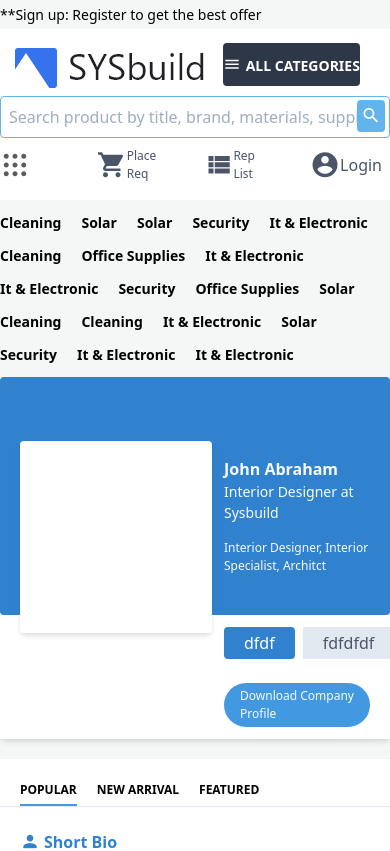
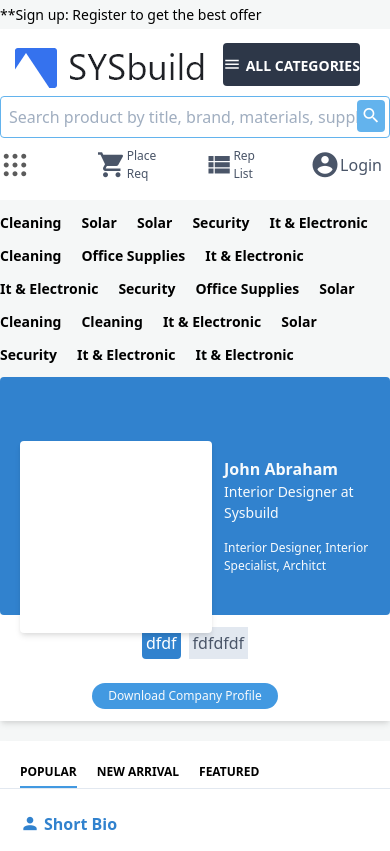
Before and after one commit to allImran/vue-tail-shop, a Vue app: page /profile in a window 390 px wide. Shown: the top 851 px of the page. Built offline with nearby package versions, Linux system fonts and the light colour scheme.

Commit message:
profile responsive modified

```diff
--- a/src/components/molecule/profile/PhotoAndDes.vue
+++ b/src/components/molecule/profile/PhotoAndDes.vue
@@ -10,22 +10,22 @@
 
     <div class="bg-white">
       <div class="h-48 w-48 p-1 bg-white shadow-md absolute ml-5 top-0 mt-16 rounded"></div>
-            <div class="ml-56 flex justify-between items-center py-3">
+      <div class="ml-0 sm:ml-56 flex justify-center sm:justify-between items-center py-3">
 
         <div class="flex">
-                    <button class="focus:outline-none px-5 mr-2 text-white py-1 rounded bg-blue-600">dfdf</button>
-                    <button class="focus:outline-none px-5 bg-gray-300 text-gray-700 py-1">fdfdfdf</button>
+          <button class="focus:outline-none px-1 sm:px-5 mr-2 text-white py-1 rounded bg-blue-600">dfdf</button>
+          <button class="focus:outline-none px-1 sm:px-5 bg-gray-300 text-gray-700 py-1">fdfdfdf</button>
         </div>
 
         <a
-                    class="rounded-full hidden md:block py-1 px-4 bg-blue-500 text-xs text-gray-100 capitalize mr-5"
+            class="rounded-full hidden md:block py-1 px-1 sm:px-4 bg-blue-500 text-xs text-gray-100 capitalize mr-0 sm:mr-5"
             href="#">
           <span class="mdi mdi-printer"></span>
           download company profile
         </a>
       </div>
 
-          <div class="ml-56 flex py-3 md:hidden">
+      <div class="flex justify-center py-3 md:hidden">
         <a
             class="rounded-full py-1 px-4 bg-blue-500 text-xs text-gray-100 capitalize mr-5"
             href="#">
@@ -39,26 +39,14 @@
 <script>
 export default {
   name: 'PhotoAndDescription',
-    components:{
-
+  components: {},
+  props: {},
+  data() {
+    return {}
   },
-    props:{
-
-    },
-    data(){
-      return{
-
-      }
-    },
-    computed:{
-
-    },
-    watch:{
-
-    },
-    methods:{
-
-    }
+  computed: {},
+  watch: {},
+  methods: {}
 }
 </script>
 
```
Lines whose indentation alone changed are shown as unchanged.
